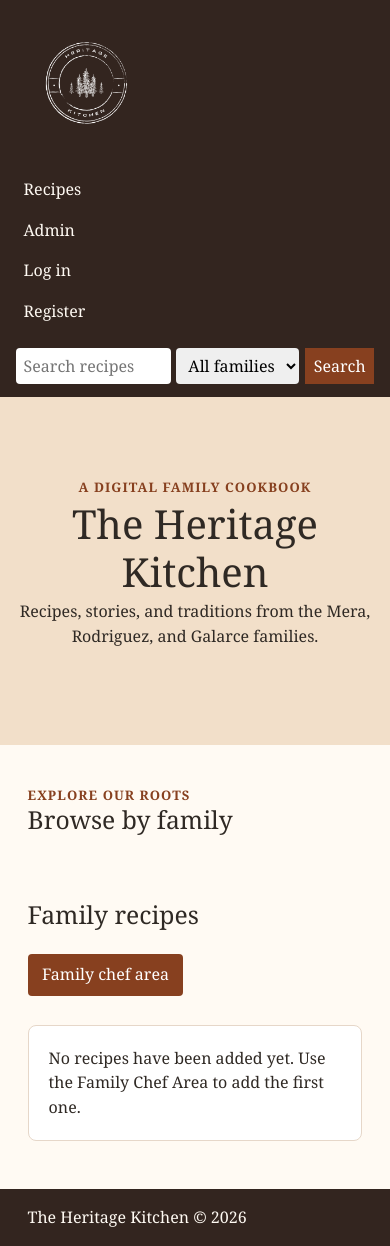
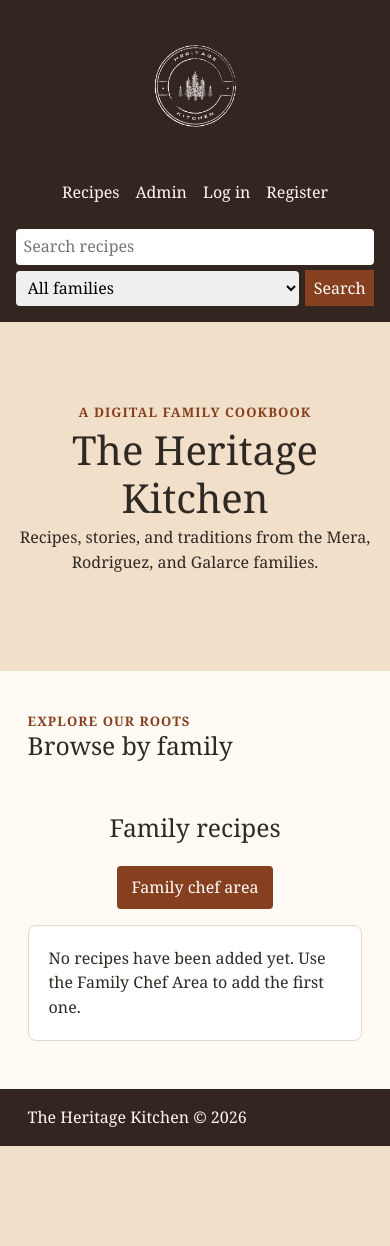
Before and after one commit to mmera21/heritage-kitchen, a PHP site: page /index.php in a window 390 px wide. After the commit the page ends 1146 px from the top, so only its background shows below. Run offline with PHP 8.4, Linux system fonts and the light colour scheme; data that the repository does not hold is empty.

Commit message:
Improve responsive header layout
Keep navigation horizontal, center the logo, and let search controls wrap cleanly on narrow screens.

```diff
--- a/style.css
+++ b/style.css
@@ -41,12 +41,12 @@ textarea:focus-visible {
 
 .nav {
     display: flex;
-     align-items: center;
-     justify-content: space-between;
-     min-height: 68px;
-     gap: 1rem; }
+    align-items: center;
+    justify-content: space-between;
+    min-height: 68px;
+    gap: 1rem; }
 
-.site-search { display: flex; align-items: center; gap: .35rem; }.site-search input, .site-search select { width: 150px; padding: .35rem .5rem; border: 0; }.site-search button { padding: .35rem .55rem; border: 0; background: var(--accent); color: #fff; cursor: pointer; }
+.site-search { display: flex; align-items: center; gap: .35rem; }.site-search input, .site-search select { width: 150px; padding: .35rem .5rem; border: 0; }.site-search button { flex: 0 0 auto; padding: .35rem .55rem; border: 0; background: var(--accent); color: #fff; cursor: pointer; }
 .visually-hidden { position: absolute; width: 1px; height: 1px; padding: 0; margin: -1px; overflow: hidden; clip: rect(0, 0, 0, 0); white-space: nowrap; border: 0; }
 
 .brand {
@@ -74,6 +74,12 @@ nav {
 /* Override Bootstrap's default dark navbar links in the dark site header. */
 .site-header .navbar-nav .nav-link {
     color: #fffaf3;
+}
+
+.site-header .navbar-nav {
+    flex-direction: row;
+    flex-wrap: wrap;
+    justify-content: center;
 }
 
 .site-header .navbar-nav .nav-link:hover,
@@ -256,4 +262,49 @@ textarea { min-height: 130px; }
     margin-top: 3rem;
     padding: 1rem 0; }
 
-@media (max-width: 600px) { .form-row, .sort-form { grid-template-columns: 1fr; } .section-heading, .nav { align-items:flex-start; flex-direction:column; padding: .8rem 0; } .brand img { width: 140px; height: 140px; } .site-search input { width: 100%; } table { font-size: .86rem; } }
+@media (max-width: 1000px) {
+    .nav {
+        flex-wrap: wrap;
+        justify-content: center;
+        padding: 1rem 0;
+    }
+
+    .brand {
+        width: 100%;
+        justify-content: center;
+    }
+}
+
+@media (max-width: 650px) {
+    .form-row,
+    .sort-form {
+        grid-template-columns: 1fr;
+    }
+
+    .section-heading,
+    .nav {
+        align-items: center;
+        flex-direction: column;
+    }
+
+    .brand img {
+        width: 140px;
+        height: 140px;
+    }
+
+    .site-search {
+        flex-wrap: wrap;
+        justify-content: center;
+        width: 100%;
+    }
+
+    .site-search input,
+    .site-search select {
+        flex: 1 1 180px;
+        width: auto;
+    }
+
+    table {
+        font-size: .86rem;
+    }
+}
```
